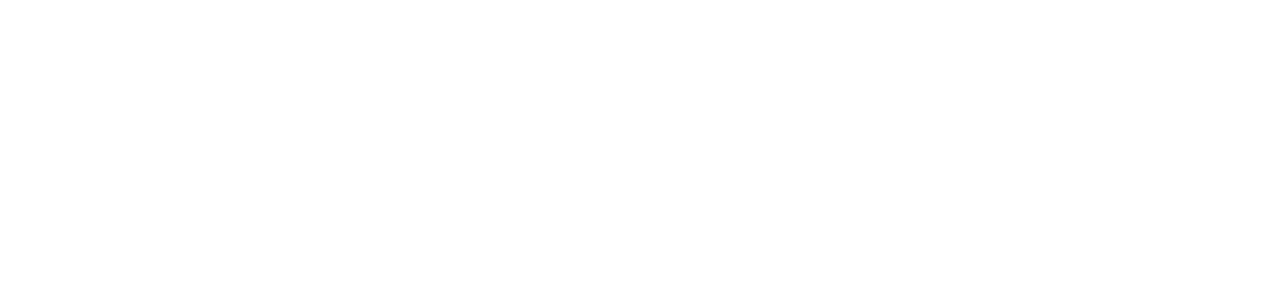
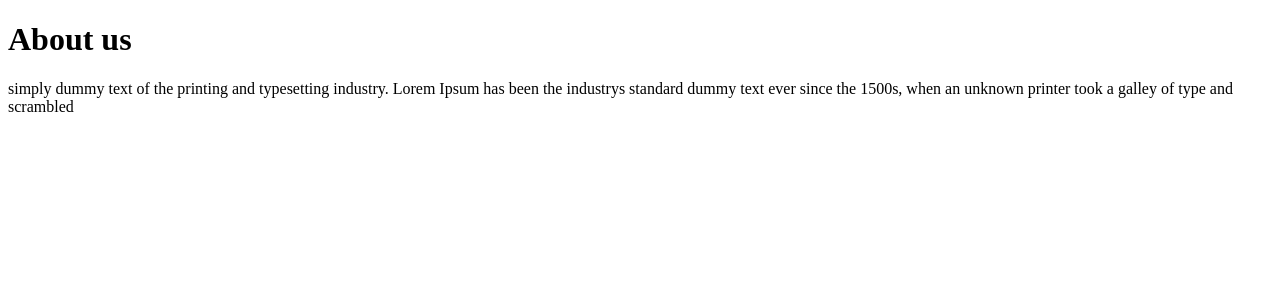
Before and after one commit to AlaaHamdyMohammadi/Next-Project, a Next.js app: page /aboutUs in a window 1280 px wide. Shown: the top 300 px of the page. Built offline with nearby package versions, Linux system fonts and the light colour scheme.

Commit message:
Build Pages

```diff
--- a/pages/aboutUs.js
+++ b/pages/aboutUs.js
@@ -1,9 +1,14 @@
 function aboutUs() {
     return (
-        <div>
-
-        </div>
-    )
+      <div>
+        <h1>About us</h1>
+        <p>
+          simply dummy text of the printing and typesetting industry. Lorem
+          Ipsum has been the industrys standard dummy text ever since the 1500s,
+          when an unknown printer took a galley of type and scrambled
+        </p>
+      </div>
+    );
 }
 
 export default aboutUs
--- /dev/null
+++ b/pages/events/[categoriesId].js/[id].js
@@ -0,0 +1,9 @@
+function EventDetailPage() {
+    return (
+        <div>
+
+        </div>
+    )
+}
+
+export default EventDetailPage
--- /dev/null
+++ b/pages/events/[categoriesId].js/index.js
@@ -0,0 +1,9 @@
+function index() {
+    return (
+        <div>
+
+        </div>
+    )
+}
+
+export default index
--- a/pages/events/index.js
+++ b/pages/events/index.js
@@ -0,0 +1,22 @@
+import Link from "next/link";
+
+function EventsPage() {
+  return (
+    <div>
+      <Link href="">
+        <h2>Events in London</h2>
+        <img />
+      </Link>
+      <Link href="">
+        <h2>Events in San Francisco</h2>
+        <img />
+      </Link>
+      <Link href="">
+        <h2>Events in Barcelona</h2>
+        <img />
+      </Link>
+    </div>
+  );
+}
+
+export default EventsPage;
```
